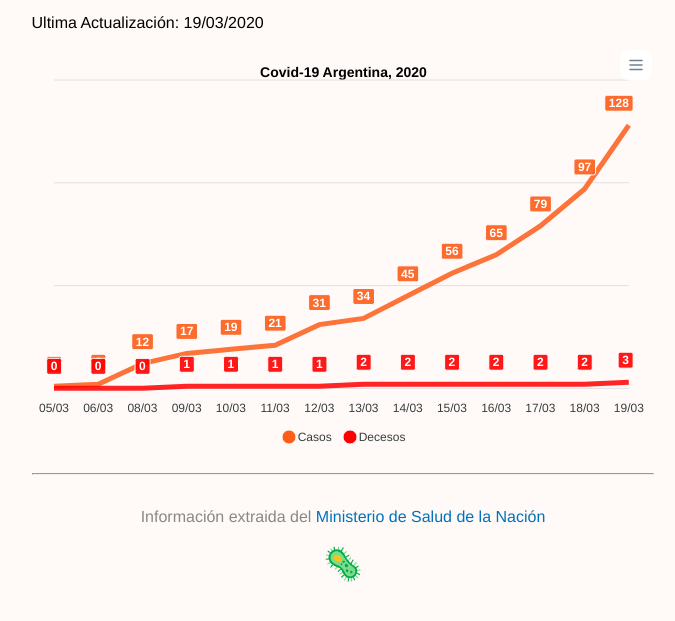
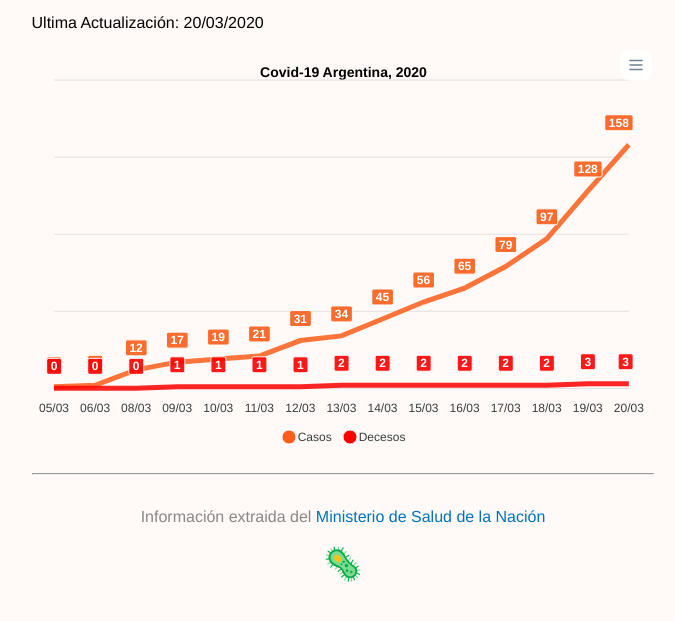
Before and after one commit to jagomez967/CovidArg, a plain HTML site: page index.html in a window 1280 px wide. Shown: the part 131-752 px from the top of the page, without its empty margins (297-972 px from the left). Drawn offline with nearby package versions, Linux system fonts and the light colour scheme.

Commit message:
20/03/2020

```diff
--- a/index.html
+++ b/index.html
@@ -44,7 +44,7 @@
             <article>
                 <header>
                     <h1>Covid-19 ARG</h1>
-                    <p>Ultima Actualización: <time datetime="20200319">19/03/2020</time></p>
+                    <p>Ultima Actualización: <time datetime="20200320">20/03/2020</time></p>
                 </header>
                 <body>
                     <div id='chart'></div>
@@ -90,7 +90,8 @@
         {x: "16/03", y: 65},
         {x: "17/03", y: 79},
         {x: "18/03", y: 97},
-        {x: "19/03", y: 128}],
+        {x: "19/03", y: 128},
+        {x: "20/03", y: 158}],
 
         },{name: 'Decesos',
           data: [
@@ -107,7 +108,8 @@
         {x: "16/03", y: 2},
         {x: "17/03", y: 2},
         {x: "18/03", y: 2},
-        {x: "19/03", y: 3}
+        {x: "19/03", y: 3},
+        {x: "20/03", y: 3}
         ]
         }],
           chart: {
```
